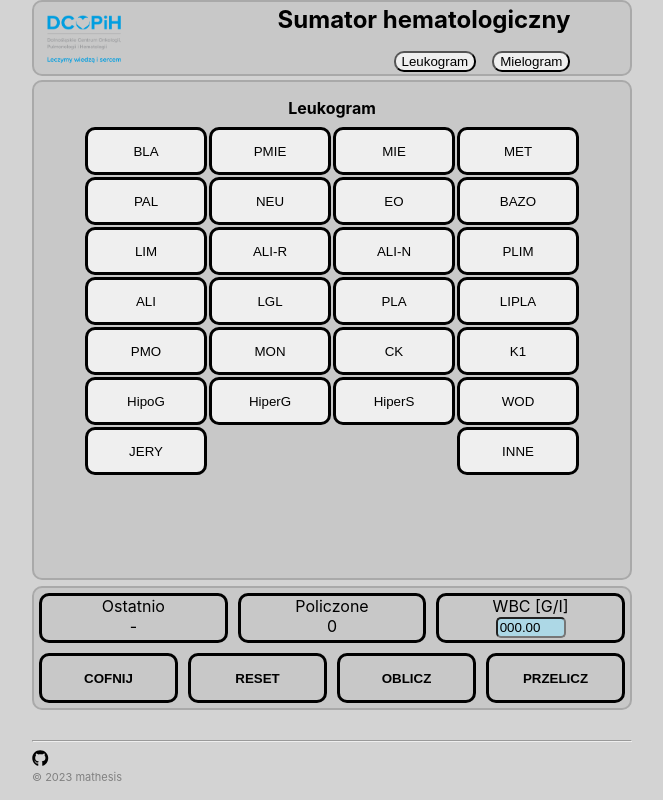
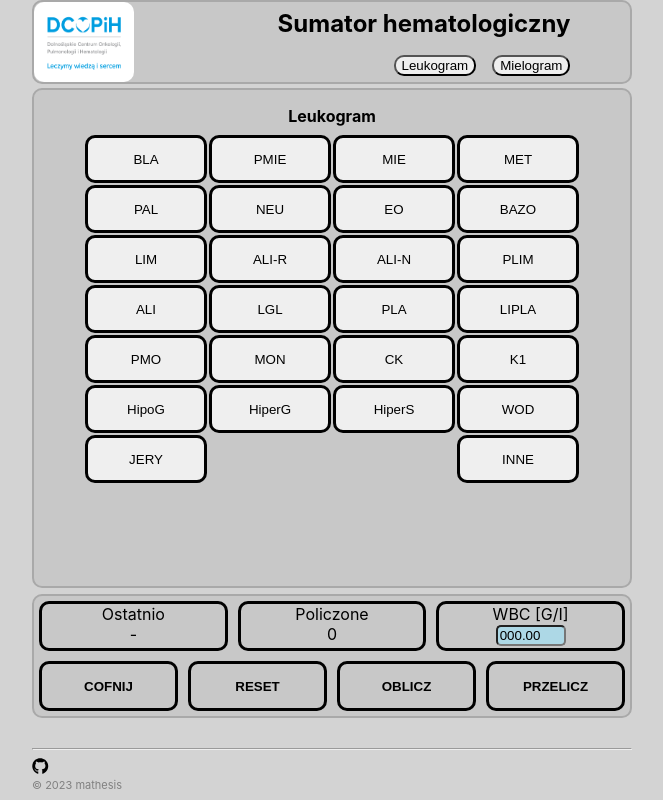
Before and after one commit to hermeneuta/sumator, a React (Create React App) app: page / in a window 1280 px wide. Shown: the whole page, without its empty margins (308-971 px from the left). Built offline with nearby package versions, Linux system fonts and the light colour scheme.

Commit message:
zmiana tła ikony

```diff
--- a/src/App.css
+++ b/src/App.css
@@ -36,8 +36,10 @@ h3 {
 
 .App-logo {
   width: 100px;
+  height: 80px;
   /* flex: 1; */
   border-radius: 10px;
+  background-color: white;
 }
 
 nav ul {
```
